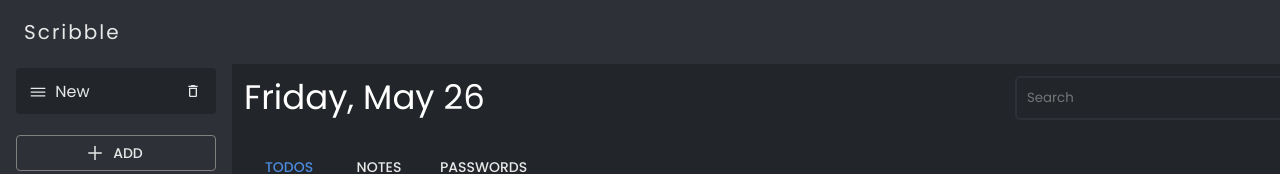
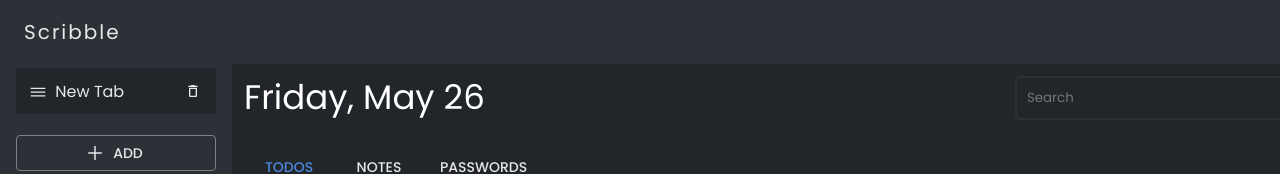
Before and after one commit to ArchitGhevariya007/scribble, a React (Create React App) app: page / in a window 1280 px wide. Shown: the top 174 px of the page. Built offline with nearby package versions, Linux system fonts and the light colour scheme.

Commit message:
password encrption added

```diff
--- a/src/App.js
+++ b/src/App.js
@@ -1,4 +1,5 @@
 import "./App.css";
+import React from "react";
 import { createTheme, ThemeProvider, useMediaQuery } from "@mui/material";
 import Mobile from "./components/Mobile";
 import MainCotainer from "./components/MainContainer";
--- a/src/components/Passwords.js
+++ b/src/components/Passwords.js
@@ -3,6 +3,8 @@ import { Box, Grid, TextField, Button, Container } from "@mui/material";
 import { v4 as uuid } from "uuid";
 import { TabContextCreate } from "../context/TabContext";
 import { MdOutlineDelete, MdVisibility, MdVisibilityOff } from "react-icons/md";
+ import  CryptoJS  from "crypto-js";
+
 
 export default function Passwords() {
   const style = {
@@ -63,11 +65,24 @@ export default function Passwords() {
   const [Password, SetPassword] = useState("");
   const [showPassword, setShowPassword] = useState(null);
 
-  // console.log(selectedTab)
+    //Encrypt and Decrypt password
+    const encryptPassword = (password) => {
+      const encryptedPassword = CryptoJS.AES.encrypt(password, "encryptionKey").toString();
+      return encryptedPassword;
+    };
+
+    const decryptPassword = (encryptedPassword) => {
+      const decryptedPassword = CryptoJS.AES.decrypt(
+        encryptedPassword,
+        "encryptionKey"
+      ).toString(CryptoJS.enc.Utf8);
+      return decryptedPassword;
+    };
 
   //************* Add button handling *************
   const AddPassword = (e) => {
     if (Label !== "" && UserName !== "" && Password !== "") {
+       const encryptedPassword = encryptPassword(Password);
       Tabs.SetPasswords([
         ...Tabs.Passwords,
         {
@@ -75,7 +90,9 @@ export default function Passwords() {
           TabId: Tabs.selectedTabId,
           Label: Label,
           UserName: UserName,
-          Password: Password,
+          Password: encryptedPassword,
+          // Password: Password,
+
         },
       ]);
     }
@@ -102,6 +119,9 @@ export default function Passwords() {
     setShowPassword(index === showPassword ? null : index);
 
   };
+
+
+
 
   return (
     <>
@@ -133,6 +153,7 @@ export default function Passwords() {
 
           <Grid item xs={12} sm={6} md={4}>
             <TextField
+            type="password"
               placeholder="Password"
               fullWidth
               sx={style.TextField}
@@ -177,7 +198,8 @@ export default function Passwords() {
 
                           <input
                             type={isPasswordVisible ? "text" : "password"}
-                            value={data.Password}
+                            // value={data.Password}
+                            value={decryptPassword(data.Password)}
                             style={style.PasswordBox}
                             readOnly
                           />
--- a/src/components/Sidebar.js
+++ b/src/components/Sidebar.js
@@ -10,13 +10,16 @@ export default function Sidebar() {
   const style = {
     SideBarBody: {
       backgroundColor: "#2d3036",
-      width: "200px",
+      width: "100%",
+      maxWidth: "200px",
       pt: 3.5,
       p: 2,
+      minHeight: "100vh",
       height: "100vh",
       float: "left",
       position: "fixed",
       overflow: "auto",
+
     },
     addButton: {
       mt: 1.5,
--- a/src/context/TabContext.js
+++ b/src/context/TabContext.js
@@ -62,7 +62,7 @@ export default function TabContext(props) {
   const getTabs = () => {
     const LocalTodo = localStorage.getItem("Tabs");
     if (LocalTodo === null) {
-      return [{ Tabid: uuid(), TabName: "New" }];
+      return [{ Tabid: uuid(), TabName: "New Tab" }];
     } else {
       return JSON.parse(LocalTodo);
     }
@@ -70,7 +70,7 @@ export default function TabContext(props) {
 
   //Tabs State
   const [Tab, SetTab] = useState(getTabs());
-  const [selectedTabId, setSelectedTabId] = useState(Tab[0].Tabid);
+  const [selectedTabId, setSelectedTabId] = useState(Tab.length > 0 ? Tab[0].Tabid : null);
 
   //************* Add Tabs *************
   const AddTab = () => {
```
Also changed, not shown: package.json (+4 -3 lines), 1 other file (tests, documents, lock files or other folders).
